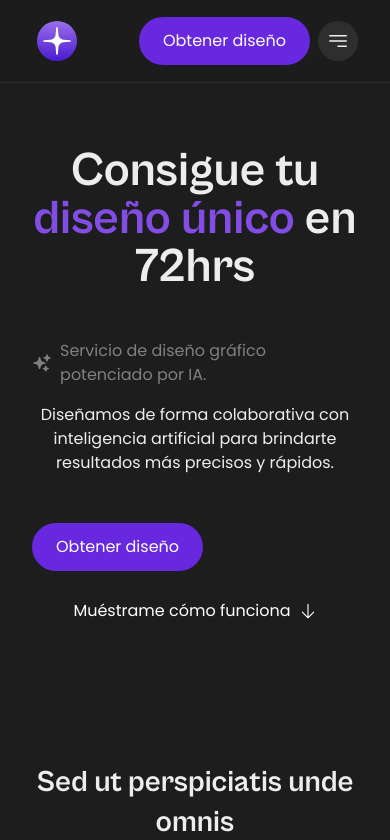
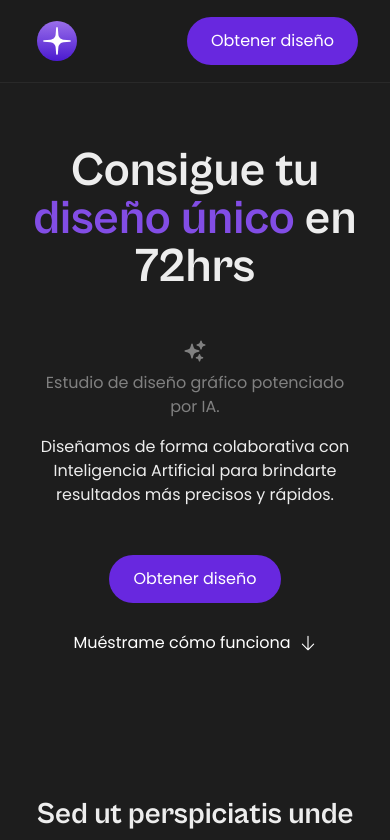
Before and after one commit to jorgesoriax/dsyner, a Next.js app: page / in a window 390 px wide. Shown: the top 840 px of the page. Built offline with nearby package versions, Linux system fonts and the light colour scheme.

Commit message:
feat: modified pricing data and responsive optimized

```diff
--- a/src/components/Navbar.js
+++ b/src/components/Navbar.js
@@ -28,7 +28,7 @@ export default function Navbar({ data }) {
     const btnRef = React.useRef();
 
     return (
-      <Flex display={{ base: "flex", md: "none" }}>
+      <Flex display={{ base: "none", md: "none" }}>
         <IconButton
           aria-label="Show drawer"
           ref={btnRef}
@@ -76,7 +76,7 @@ export default function Navbar({ data }) {
   const Actions = () => {
     return (
       <HStack>
-        <RoundedButton>{data.cta.title}</RoundedButton>
+        <RoundedScrollButton to={data.cta.to}>{data.cta.title}</RoundedScrollButton>
         <MobileDrawer />
       </HStack>
     );
--- a/src/components/PriceCard.js
+++ b/src/components/PriceCard.js
@@ -4,7 +4,8 @@ import { RoundedButton } from "./Buttons";
 import CrystalBox from "./CrystalBox";
 import Description from "./Description";
 
-export default function PriceCard({ title, description, features }) {
+export default function PriceCard({ title, description, features, ...props }) {
+  console.log(features);
   const Header = () => {
     return (
       <VStack>
@@ -30,15 +31,23 @@ export default function PriceCard({ title, description, features }) {
 
   const PriceCardContainer = ({ children }) => {
     return (
-      <CrystalBox maxW="250px">
-        <VStack spacing={{ base: 4, md: 8 }}>{children}</VStack>
+      <CrystalBox maxW="250px" {...props}>
+        <VStack
+          spacing={{ base: 4, md: 8 }}
+          justify="space-between"
+          boxSize="100%"
+        >
+          {children}
+        </VStack>
       </CrystalBox>
     );
   };
   return (
     <PriceCardContainer>
-      <Header />
-      <Features />
+      <VStack spacing={{ base: 4, md: 8 }}>
+        <Header />
+        <Features />
+      </VStack>
       <RoundedButton w="100%">Obtener</RoundedButton>
     </PriceCardContainer>
   );
--- a/src/components/sections/Features.js
+++ b/src/components/sections/Features.js
@@ -25,7 +25,7 @@ export default function Features({ data }) {
           </Flex>
         </CrystalBox>
         <Stack>
-          <Text textAlign="left" fontSize="xl">
+          <Text textAlign={{base: "center", md: "left"}} fontSize="xl">
             {title}
           </Text>
           <Text textAlign={{ base: "center", md: "initial" }}>
--- a/src/components/sections/Hero.js
+++ b/src/components/sections/Hero.js
@@ -33,10 +33,16 @@ export default function Hero({ data }) {
             {data.textContent.header.text}
           </Highlight>
         </Heading>
-        <HStack>
+        <Stack
+          direction={{ base: "column", md: "row" }}
+          align="center"
+          w="100%"
+        >
           <SparklesIcon width={24} height={24} color="gray" />
-          <Description>{data.textContent.caption}</Description>
-        </HStack>
+          <Description align="center">
+            {data.textContent.caption}
+          </Description>
+        </Stack>
         <Text fontSize="1xl" textAlign={{ base: "center", md: "left" }}>
           {data.textContent.description}
         </Text>
@@ -49,6 +55,7 @@ export default function Hero({ data }) {
         direction={{ base: "column", md: "row" }}
         w="100%"
         justify={{ base: "center", md: "left" }}
+        align="center"
         spacing={{ base: 4, md: 8 }}
       >
         <RoundedScrollButton to={data.actions.primary.to}>
--- a/src/components/sections/Pricing.js
+++ b/src/components/sections/Pricing.js
@@ -1,4 +1,17 @@
-import { Box, HStack, Stack, VStack } from "@chakra-ui/react";
+import {
+  Box,
+  Grid,
+  GridItem,
+  HStack,
+  Stack,
+  Tab,
+  TabList,
+  TabPanel,
+  TabPanels,
+  Tabs,
+  Text,
+  VStack,
+} from "@chakra-ui/react";
 import { LgContainer } from "../Containers";
 import PriceCard from "../PriceCard";
 import SectionHeader from "../SectionHeader";
@@ -11,6 +24,35 @@ export default function Pricing({ data }) {
           <PriceCard key={i} {...props} />
         ))}
       </Stack>
+    );
+  };
+  const PricingTab = () => {
+    return (
+      <Tabs size="lg" w="100%" colorScheme="violet" isFitted variant="enclosed">
+        <TabList>
+          {data.priceTabs.categories.map(({ title }, i) => (
+            <Tab key={i}>{title}</Tab>
+          ))}
+        </TabList>
+        <TabPanels>
+          {data.priceTabs.categories.map((item, i) => (
+            <TabPanel key={i} px={0} pt={8} pb={0}>
+              <Grid templateColumns={{base: "repeat(1, 1fr)", md: "repeat(3, 1fr)"}} gap={8}>
+                {item.services.map(({ ...props }, i) => (
+                  <GridItem>
+                    <PriceCard key={i} {...props} maxW="100%" h="100%"/>
+                  </GridItem>
+                ))}
+              </Grid>
+            </TabPanel>
+          ))}
+          {/* <p>Diseño de página web</p> */}
+          {/* <p>Página de redes sociales</p> */}
+          {/* <p>Feed de redes sociales</p> */}
+          {/* <p>Ilustraciones</p> */}
+          {/* <p>Flyer</p> */}
+        </TabPanels>
+      </Tabs>
     );
   };
   const PricingContainer = ({ children }) => {
@@ -27,7 +69,8 @@ export default function Pricing({ data }) {
         title={data.header.title}
         description={data.header.description}
       />
-      <PriceCardsContainer />
+      {/* <PriceCardsContainer />  */}
+      <PricingTab />
     </PricingContainer>
   );
 }
--- a/src/components/sections/Process.js
+++ b/src/components/sections/Process.js
@@ -13,7 +13,7 @@ import SectionHeader from "../SectionHeader";
 export default function Process({data}) {
   const Step = ({ title, description, image, isEven }) => {
     return (
-      <VStack>
+      <VStack py={{base: 4, md: 0}}>
         <Stack
           direction={{ base: "column", md: isEven ? "row" : "row-reverse" }}
           align="center"
--- a/src/data/pages/home/navbar.json
+++ b/src/data/pages/home/navbar.json
@@ -19,6 +19,6 @@
     ],
     "cta": {
         "title": "Obtener diseño",
-        "to": ""
+        "to": "pricing"
     }
 }
--- a/src/data/pages/home/sections/features.json
+++ b/src/data/pages/home/sections/features.json
@@ -15,7 +15,7 @@
             "image": "./static/images/features/reviews.png"
         },
         {
-            "title": "Entrega en menos de 72 horas",
+            "title": "Entrega en menos de 72hrs",
             "description": "Usamos diferentes herramientas de inteligencia artificial para optimizar nuestros procesos hasta un 200%.",
             "image": "./static/images/features/delivery.png"
         },
--- a/src/data/pages/home/sections/hero.json
+++ b/src/data/pages/home/sections/hero.json
@@ -7,8 +7,8 @@
                 "único"
             ]
         },
-        "caption": "Servicio de diseño gráfico potenciado por IA.",
-        "description": "Diseñamos de forma colaborativa con inteligencia artificial para brindarte resultados más precisos y rápidos."
+        "caption": "Estudio de diseño gráfico potenciado por IA.",
+        "description": "Diseñamos de forma colaborativa con Inteligencia Artificial para brindarte resultados más precisos y rápidos."
     },
     "actions": {
         "primary": {
--- a/src/data/pages/home/sections/pricing.json
+++ b/src/data/pages/home/sections/pricing.json
@@ -3,36 +3,79 @@
         "title": "Sed ut perspiciatis unde omnis",
         "description": "At vero eos et accusamus et iusto odio dignissimos ducimus qui blanditiis praesentium voluptatum deleniti."
     },
-    "priceCards": [
+    "priceTabs": {
+        "categories": [
             {
-            "title": "Plan BASIC",
-            "description": "The BASIC package includes...",
+                "title": "Identidad",
+                "services": [
+                    {
+                        "title": "Logotipo",
+                        "description": "asd",
                         "features": [
-                "This is a feature A",
-                "This is a feature B",
-                "This is a feature C",
-                "This is a feature D"
+                            "1",
+                            "2"
                         ]
                     },
                     {
-            "title": "Plan STANDAR",
-            "description": "The STANDAR package includes...",
+                        "title": "Tarjetas",
+                        "description": "asd",
                         "features": [
-                "This is a feature A",
-                "This is a feature B",
-                "This is a feature C",
-                "This is a feature D"
+                            "1",
+                            "2"
                         ]
                     },
                     {
-            "title": "Plan PRO",
-            "description": "The PRO package includes...",
+                        "title": "Brochure",
+                        "description": "asd",
                         "features": [
-                "This is a feature A",
-                "This is a feature B",
-                "This is a feature C",
-                "This is a feature D"
+                            "1",
+                            "2"
+                        ]
+                    }
+                ]
+            },
+            {
+                "title": "Web",
+                "services": [
+                    {
+                        "title": "Diseño de página web",
+                        "description": "asd",
+                        "features": [
+                            "3",
+                            "4"
+                        ]
+                    },
+                    {
+                        "title": "Página de redes sociales",
+                        "description": "asd",
+                        "features": [
+                            "3",
+                            "4"
+                        ]
+                    },
+                    {
+                        "title": "Feed de redes sociales",
+                        "description": "asd",
+                        "features": [
+                            "3",
+                            "4"
+                        ]
+                    }
+                ]
+            },
+            {
+                "title": "Gráficos",
+                "services": [
+                    {
+                        "title": "Ilustración",
+                        "description": "asd",
+                        "features": [
+                            "5",
+                            "6"
                         ]
                     }
                 ]
             }
+        ]
+    }
+}
--- a/src/pages/index.js
+++ b/src/pages/index.js
@@ -29,7 +29,6 @@ export default function Home() {
           content={metaData.description}
         />
         <meta name="viewport" content="width=device-width, initial-scale=1" />
-        <meta name="theme-color" content="#FF5621"></meta>
         <link rel="icon" href="/favicon.svg" />
         <link rel="mask-icon" href="/mask-icon.svg" color="#6828DF" />
         <link rel="apple-touch-icon" href="/apple-touch-icon.png" />
```
Lines whose indentation alone changed are shown as unchanged.
